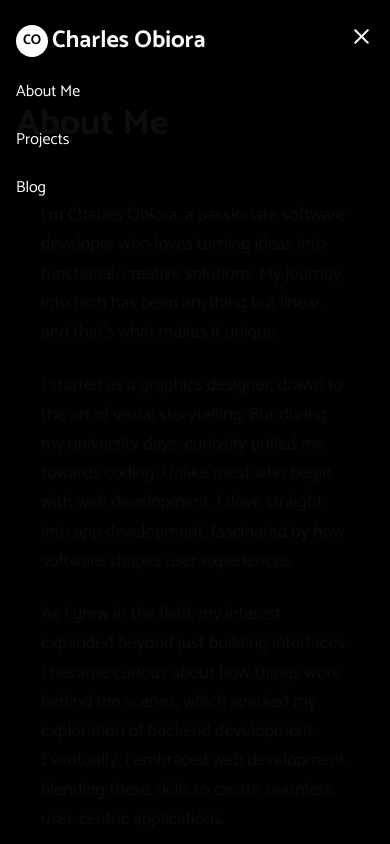
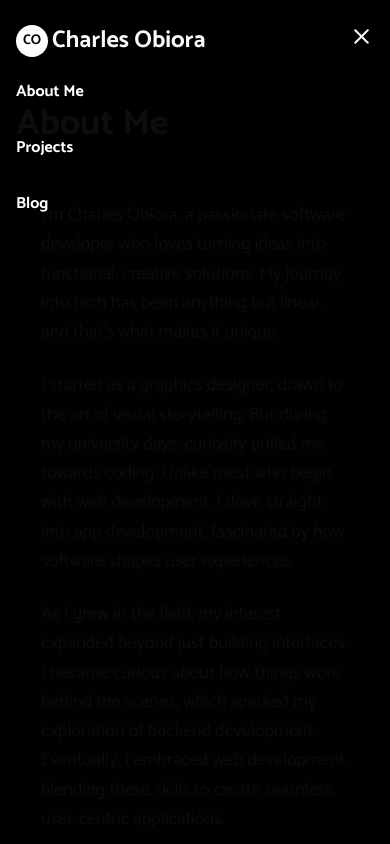
Before and after one commit to Charles77K/My-Portfolio, a Next.js app: page /about in a window 390 px wide. Both pictures are taken after a click on the button 361 px from the left and 36 px from the top of the page. Shown: the top 844 px of the page. Built offline with nearby package versions, Linux system fonts and the light colour scheme.

Commit message:
Changes some styles

```diff
--- a/components/HomeProjects.tsx
+++ b/components/HomeProjects.tsx
@@ -7,7 +7,7 @@ import { ArrowRight } from "lucide-react";
 const HomeProjects = ({ projects }: { projects: ProjectType[] }) => {
   return (
     <div className="flex flex-col items-center">
-      <div className="grid gap-2 sm:gap-5 md:gap-10 grid-cols-1 sm:grid-cols-2 mt-10 px-1 md:px-10 lg:px-[8rem]">
+      <div className="grid gap-4 sm:gap-5 md:gap-10 grid-cols-1 sm:grid-cols-2 mt-10 px-1 md:px-10 lg:px-[8rem]">
         {projects.map((project, idx) => (
           <motion.li
             initial={{ opacity: 0, y: 20 }}
--- a/components/Navbar.tsx
+++ b/components/Navbar.tsx
@@ -73,7 +73,7 @@ const Navbar = () => {
           animate={{ height: "auto", opacity: 1 }}
           // exit={{ height: 0, opacity: 0 }}
           transition={{ duration: 0.5, ease: "easeInOut" }}
-          className="flex md:hidden flex-col top-16 text-white bg-black bg-opacity-95 h-1/2 w-full inset-0 fixed gap-6 px-4 pt-4 z-50"
+          className="flex md:hidden text-base flex-col top-16 text-white bg-black bg-opacity-95 h-1/2 w-full inset-0 fixed gap-8 font-bold px-4 pt-4 z-50"
         >
           {navData.map((nav, idx) => (
             <motion.li key={idx} className="underline-offset-8">
```
